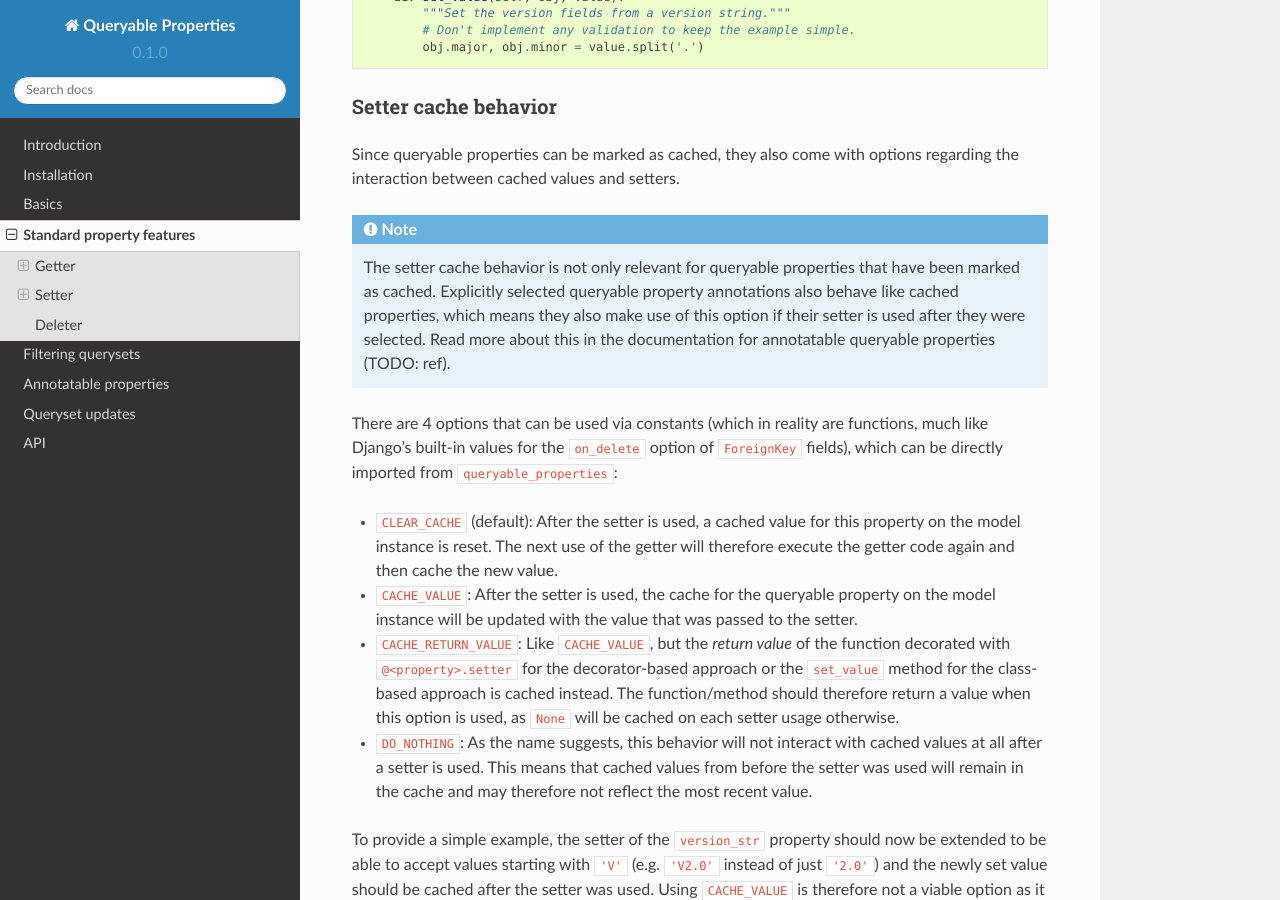
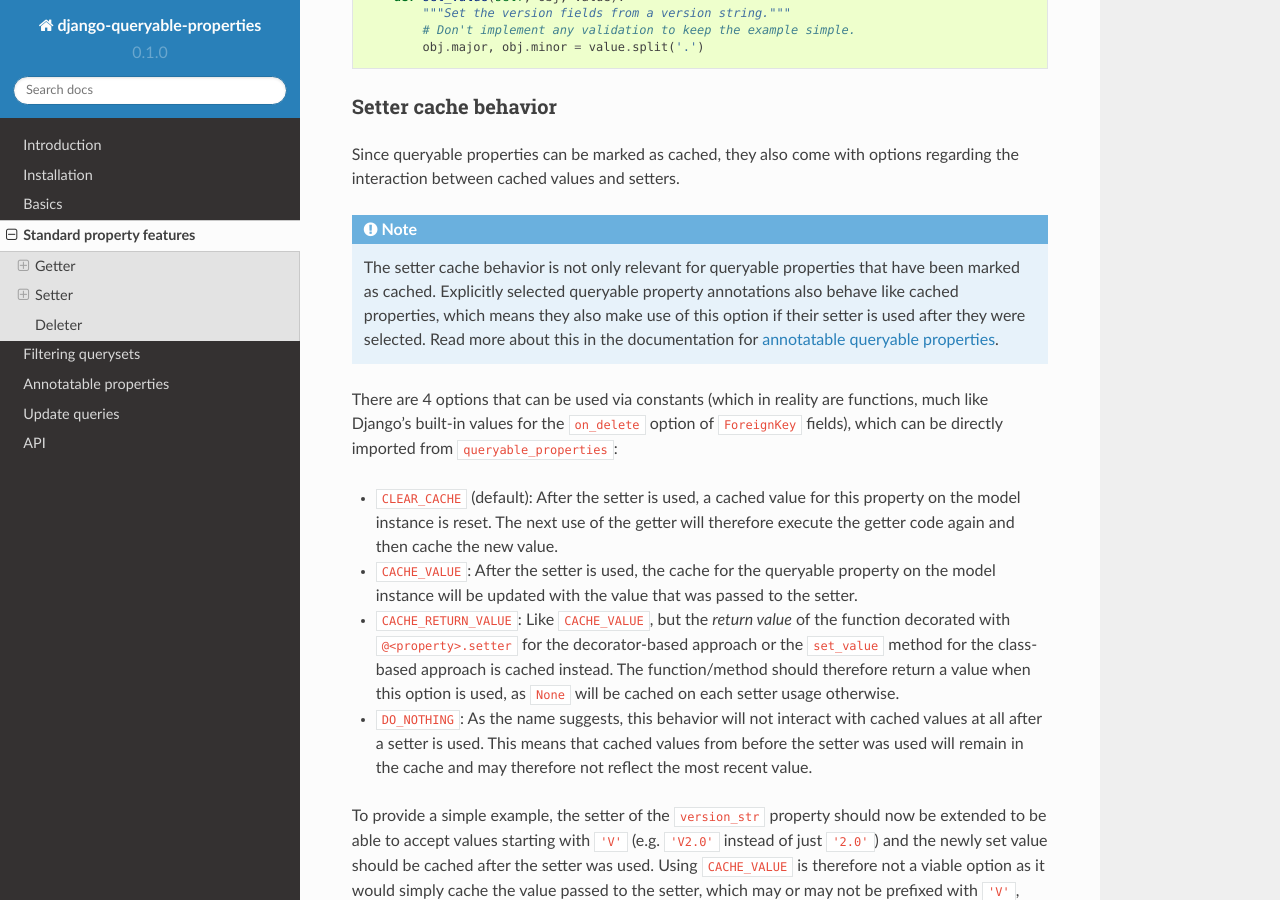
Before and after one commit to W1ldPo1nter/django-queryable-properties, a Sphinx documentation site: the page built from docs/standard_features.md, in a window 1280 px wide and 900 px high, scrolled down 3088 px. Built offline with Sphinx 7.4.7 and the Read the Docs theme 2.0.0, drawn with Linux system fonts in a browser that asks for light colours; some of the changed text lies outside the part shown.

Commit message:
Added references in between documentation chapters and added recommonmark config

````diff
--- a/docs/conf.py
+++ b/docs/conf.py
@@ -12,11 +12,25 @@
 # All configuration values have a default; values that are commented out
 # serve to show the default.
 
+import os
 import sys
-import os
 
 from recommonmark.transform import AutoStructify
 from recommonmark.parser import CommonMarkParser
+from recommonmark.states import DummyStateMachine
+
+original_run_role = DummyStateMachine.run_role
+
+
+def run_role(self, name, options=None, content=None):
+    if name == 'doc':
+        name = 'any'
+    return original_run_role(self, name, options, content)
+
+
+# Monkey patch to fix recommonmark 0.4 doc reference issues.
+DummyStateMachine.run_role = run_role
+
 
 # If extensions (or modules to document with autodoc) are in another
 # directory, add these directories to sys.path here. If the directory is
@@ -70,7 +84,7 @@ source_suffix = ['.rst', '.md']
 master_doc = 'index'
 
 # General information about the project.
-project = u'Queryable Properties'
+project = u'django-queryable-properties'
 copyright = u'2018, Marcus Klöpfel'
 
 # The version info for the project you're documenting, acts as replacement
@@ -94,7 +108,7 @@ release = meta['__version__']
 
 # List of patterns, relative to source directory, that match files and
 # directories to ignore when looking for source files.
-exclude_patterns = ['_build', '**/migrations', '**/south_migrations']
+exclude_patterns = ['_build']
 
 # The reST default role (used for this markup: `text`) to use for all
 # documents.
@@ -223,9 +237,7 @@ latex_elements = {
 # (source start file, target name, title, author, documentclass
 # [howto/manual]).
 latex_documents = [
-    ('index', 'queryable_properties.tex',
-     u'Queryable Properties Documentation',
-     u'Marcus Klöpfel', 'manual'),
+    ('index', 'queryable_properties.tex', u'django-queryable-properties Documentation', u'Marcus Klöpfel', 'manual'),
 ]
 
 # The name of an image file (relative to this directory) to place at
@@ -254,9 +266,7 @@ latex_documents = [
 # One entry per manual page. List of tuples
 # (source start file, name, description, authors, manual section).
 man_pages = [
-    ('index', 'queryable_properties',
-     u'Queryable Properties Documentation',
-     [u'Marcus Klöpfel'], 1)
+    ('index', 'queryable_properties', u'django-queryable-properties Documentation', [u'Marcus Klöpfel'], 1)
 ]
 
 # If true, show URL addresses after external links.
@@ -269,8 +279,9 @@ man_pages = [
 # (source start file, target name, title, author,
 #  dir menu entry, description, category)
 texinfo_documents = [
-    ('index', 'queryable_properties',
-     u'Queryable Properties Documentation',
+    ('index',
+     'queryable_properties',
+     u'django-queryable-properties Documentation',
      u'Marcus Klöpfel',
      'queryable_properties',
      'Use Django model properties in database queries.',
@@ -291,4 +302,5 @@ texinfo_documents = [
 
 
 def setup(app):
+    app.add_config_value('recommonmark_config', {'enable_eval_rst': True}, True)
     app.add_transform(AutoStructify)
--- a/docs/standard_features.md
+++ b/docs/standard_features.md
@@ -74,8 +74,8 @@ class VersionStringProperty(QueryableProperty):
 ```eval_rst
 .. note::
    All queryable properties that implement annotation will act like cached properties on the result objects of a
-   queryset after they have been explicitly selected. Read more about this in the documentation for annotatable
-   queryable properties (TODO: ref).
+   queryset after they have been explicitly selected. Read more about this in the documentation for
+   :doc:`annotatable queryable properties <annotations>`.
 ```
 
 #### Resetting a cached property
@@ -156,8 +156,8 @@ cached values and setters.
 .. note::
    The setter cache behavior is not only relevant for queryable properties that have been marked as cached. Explicitly
    selected queryable property annotations also behave like cached properties, which means they also make use of this
-   option if their setter is used after they were selected. Read more about this in the documentation for annotatable
-   queryable properties (TODO: ref).
+   option if their setter is used after they were selected. Read more about this in the documentation for
+   :doc:`annotatable queryable properties <annotations>`.
 ```
 
 There are 4 options that can be used via constants (which in reality are functions, much like Django's built-in values
--- a/docs/updating.md
+++ b/docs/updating.md
@@ -1,4 +1,4 @@
-# Queryset updates
+# Update queries
 
 Queryable properties offer the option to use the names of properties in batch updates (i.e. when using the `update`
 method of querysets).
````
Also changed, not shown: docs/annotations.md (+3 -3 lines), docs/filters.md (+1 -1 lines).
